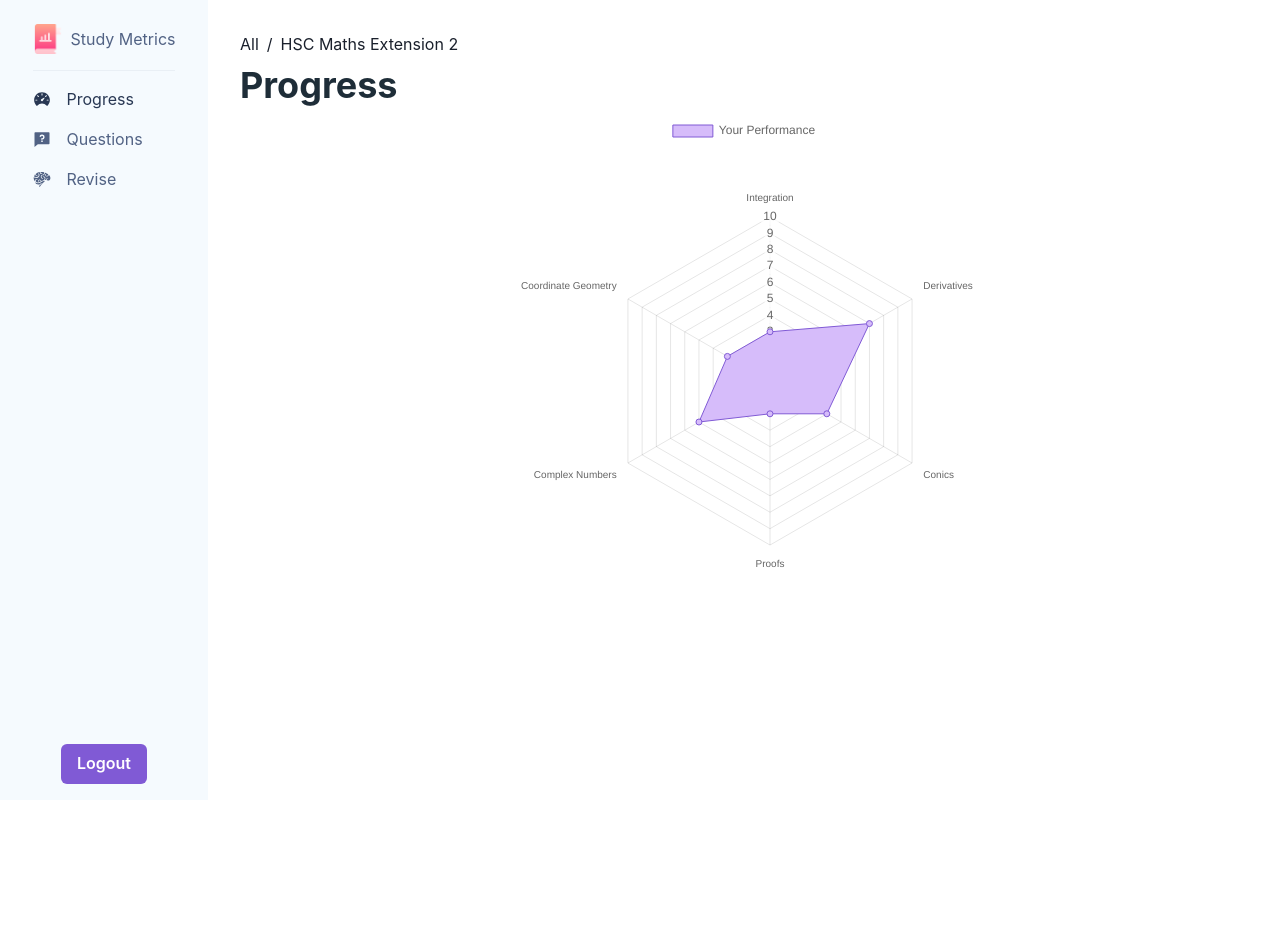
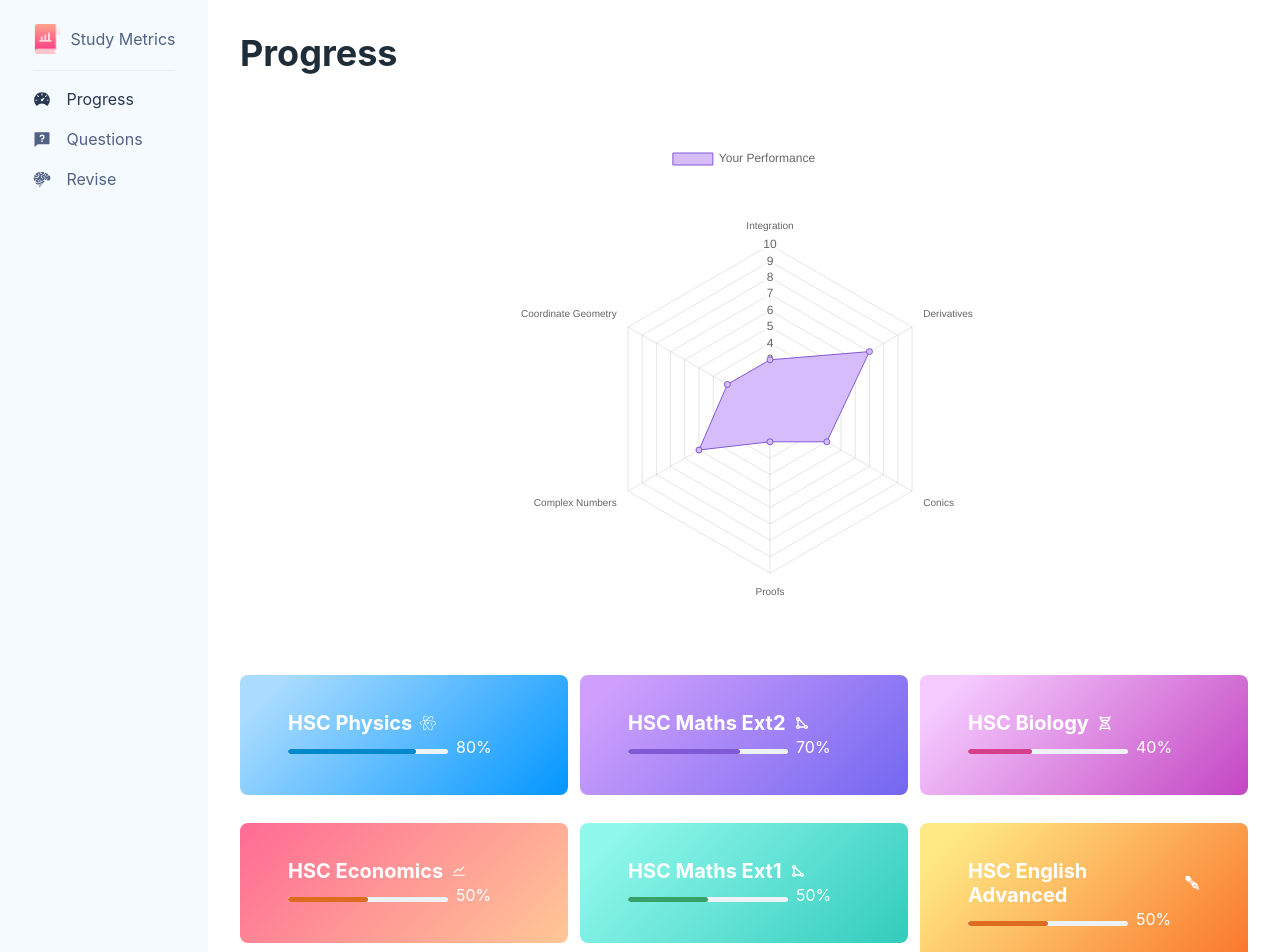
Before and after one commit to TrollTown/StudyMetrics, a Next.js app in the folder frontend/: page /progress in a window 1280 px wide. Shown: the top 952 px of the page. Before the commit the page ends 800 px from the top, so only its background shows below. Built offline with nearby package versions, Linux system fonts and the light colour scheme.

Commit message:
added card logos

```diff
--- a/frontend/components/Card.js
+++ b/frontend/components/Card.js
@@ -41,9 +41,8 @@ const colorScheme = [
     colorScheme: "green",
   },
   {
-    backgroundImage:
-      "linear-gradient(-225deg, #22E1FF 0%, #1D8FE1 48%, #625EB1 100%)",
-    colorScheme: "blue",
+    backgroundImage: "linear-gradient( 135deg, #FFE985 10%, #FA742B 100%)",
+    colorScheme: "orange",
   },
 ];
 
--- a/frontend/pages/progress.js
+++ b/frontend/pages/progress.js
@@ -11,69 +11,49 @@ import {
   BreadcrumbItem,
   BreadcrumbLink,
   Box,
+  Grid,
+  Divider,
 } from "@chakra-ui/react";
 import Chart from "../components/Chart";
 import StudentLayout from "../components/StudentLayout";
 import Card from "../components/Card";
 import React, { useState, useEffect } from "react";
+import { useRouter } from "next/router";
+import { SiAtom } from "react-icons/si";
+import { BiShapeTriangle, BiDna } from "react-icons/bi";
+import { AiOutlineStock } from "react-icons/ai";
+import { GiFountainPen } from "react-icons/gi";
 
 export default function Progress() {
-  //   const graphData = {
-  //     labels: [],
-  //     datasets: [
-  //       {
-  //         label: "Your Performance",
-  //         //       data: [20, 60, 40, 50, 80, 60],
-  //         data: [2, 6, 4, 5, 8, 6],
-  //         backgroundColor: "rgba(255, 99, 132, 0.2)",
-  //         borderColor: "rgba(255, 99, 132, 1)",
-  //         borderWidth: 1,
-  //       },
-  //     ],
-  //   };
-  //   const data = {
-  //     Integration: 4,
-  //     Derivatives: 6,
-  //     Conics: 3,
-  //     Proofs: 8,
-  //     "Complex Numbers": 4,
-  //     "Coordinate Geometry": 5,
-  //   };
+  const classes = [
+    { name: "HSC Physics", icon: <SiAtom />, progress: 80 },
+    { name: "HSC Maths Ext2", icon: <BiShapeTriangle />, progress: 70 },
+    { name: "HSC Biology", icon: <BiDna />, progress: 40 },
+    { name: "HSC Economics", icon: <AiOutlineStock />, progress: 50 },
+    { name: "HSC Maths Ext1", icon: <BiShapeTriangle />, progress: 50 },
+    { name: "HSC English Advanced", icon: <GiFountainPen />, progress: 50 },
+  ];
 
-  //   let categories = [];
-  //   Object.keys(data).map((category) => categories.push(category));
-  //   let values = [];
-  //   datgraphData.forEach((element) => {});
-  //   Object.keys(data).map((category) => categories.push(category));
-
-  //   useEffect(async () => {
-  //     const options = {
-  //       method: "GET",
-  //     };
-
-  //     const res = await fetch(
-  //       `https://api.production.hackathon.outki.org/get_stats_by_id?studentID=4&searchValue=1&searchMode=subject`,
-  //       options
-  //     );
-  //     const data = await res.json();
-  //     console.log(data);
-  //   }, []);
+  const router = useRouter();
+  const handleClick = () => {
+    router.push("/progressMath");
+  };
 
   return (
     <StudentLayout>
-      <VStack style={{ minWidth: "calc(100vw - 17em)" }}>
-        <Breadcrumb alignSelf="start">
-          <BreadcrumbItem>
-            <BreadcrumbLink href="#">All</BreadcrumbLink>
-          </BreadcrumbItem>
-          <BreadcrumbItem>
-            <BreadcrumbLink href="#">HSC Maths Extension 2</BreadcrumbLink>
-          </BreadcrumbItem>
-        </Breadcrumb>
+      <VStack style={{ minWidth: "calc(100vw - 17em)" }} spacing="2em">
         <Heading as="h3" color="#1E2D38" alignSelf="start" mb="1em">
           Progress
         </Heading>
         <Chart message="Your Performance" />
+
+        <Grid templateColumns="repeat(3, 1fr)" gap={3}>
+          {classes.map((eduClass, index) => (
+            <div onClick={handleClick} key={index}>
+              <Card topic={eduClass} index={index} />
+            </div>
+          ))}
+        </Grid>
       </VStack>
     </StudentLayout>
   );
```
Also changed, not shown: frontend/pages/progressMath.js (added, +45 -0 lines), frontend/pages/questions.js (+7 -4 lines), frontend/pages/revise.js (+18 -12 lines).
